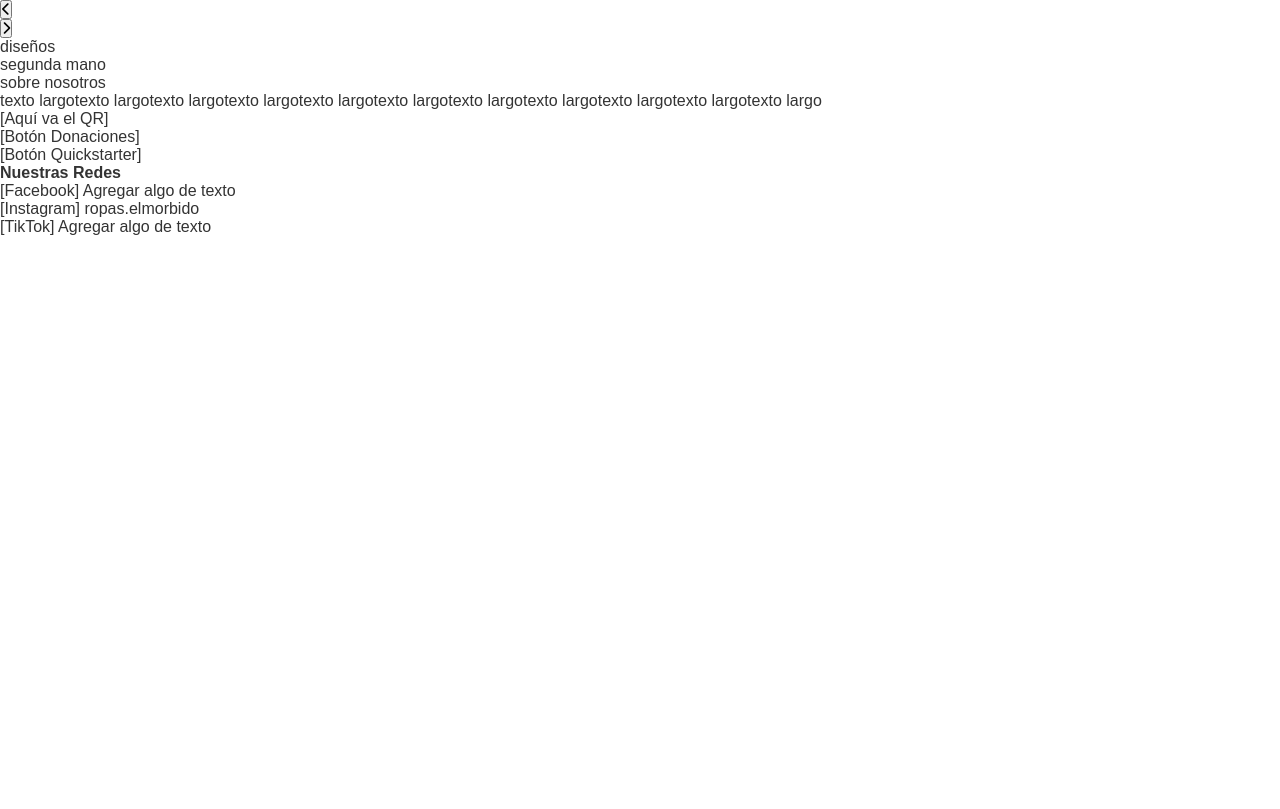
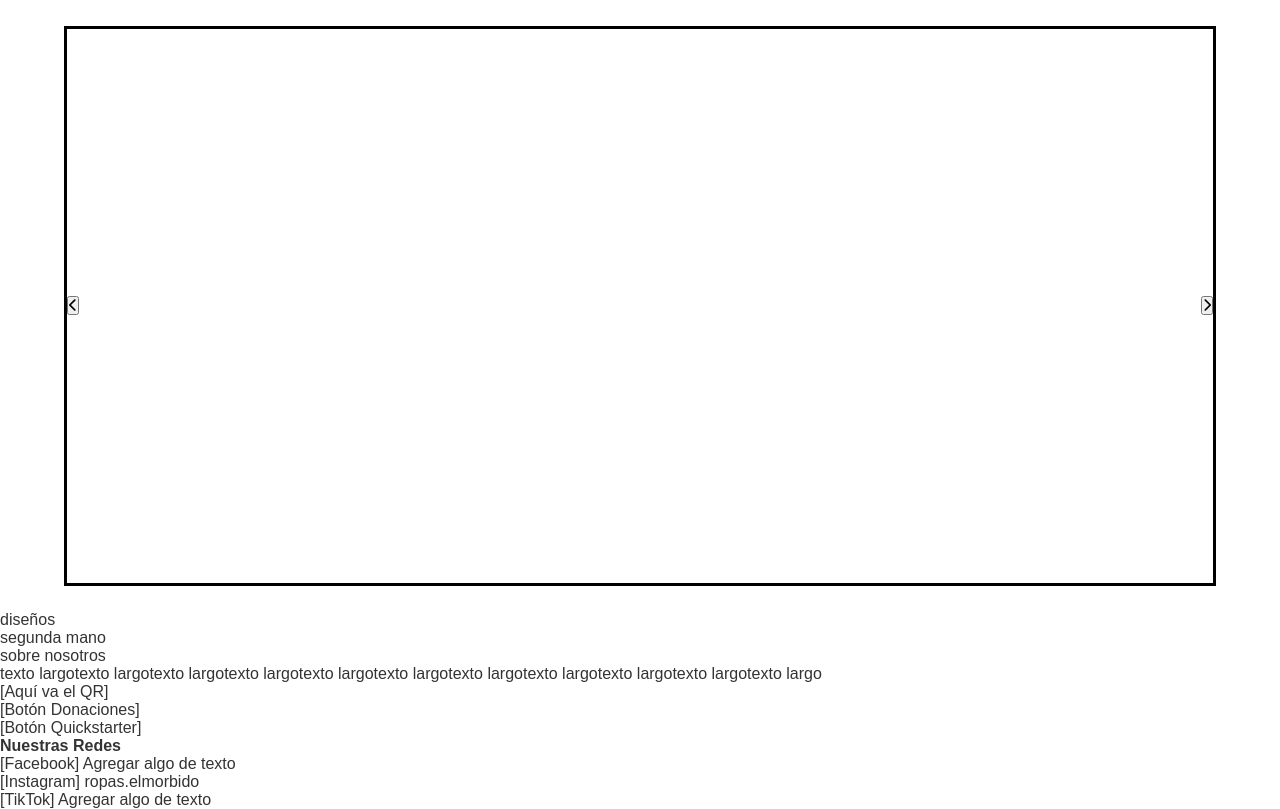
Before and after one commit to Matee0802/pagina_web_redes_2025, a PHP site: page / in a window 1280 px wide. Shown: the part 99-908 px from the top of the page. Before the commit the page ends 334 px from the top, so only its background shows below. Run offline with PHP 8.4, Linux system fonts and the light colour scheme.

Commit message:
Carousel inicial

```diff
--- a/style.css
+++ b/style.css
@@ -77,3 +77,22 @@ nav li a:hover {
 .nav-right li a {
   padding: 1vw 1.2vw;
 }
+/* Carrusel */
+.carousel {
+  position: relative;
+  margin: 2% auto;
+  width: 90%;
+  height: 70vh;
+  background: #fff;
+  border: 0.3vw solid #000;
+  display: flex;
+  align-items: center;
+  justify-content: center;
+}
+
+.carousel-content {
+  display: flex;
+  width: 100%;
+  height: 100%;
+  overflow: hidden;
+}
```
